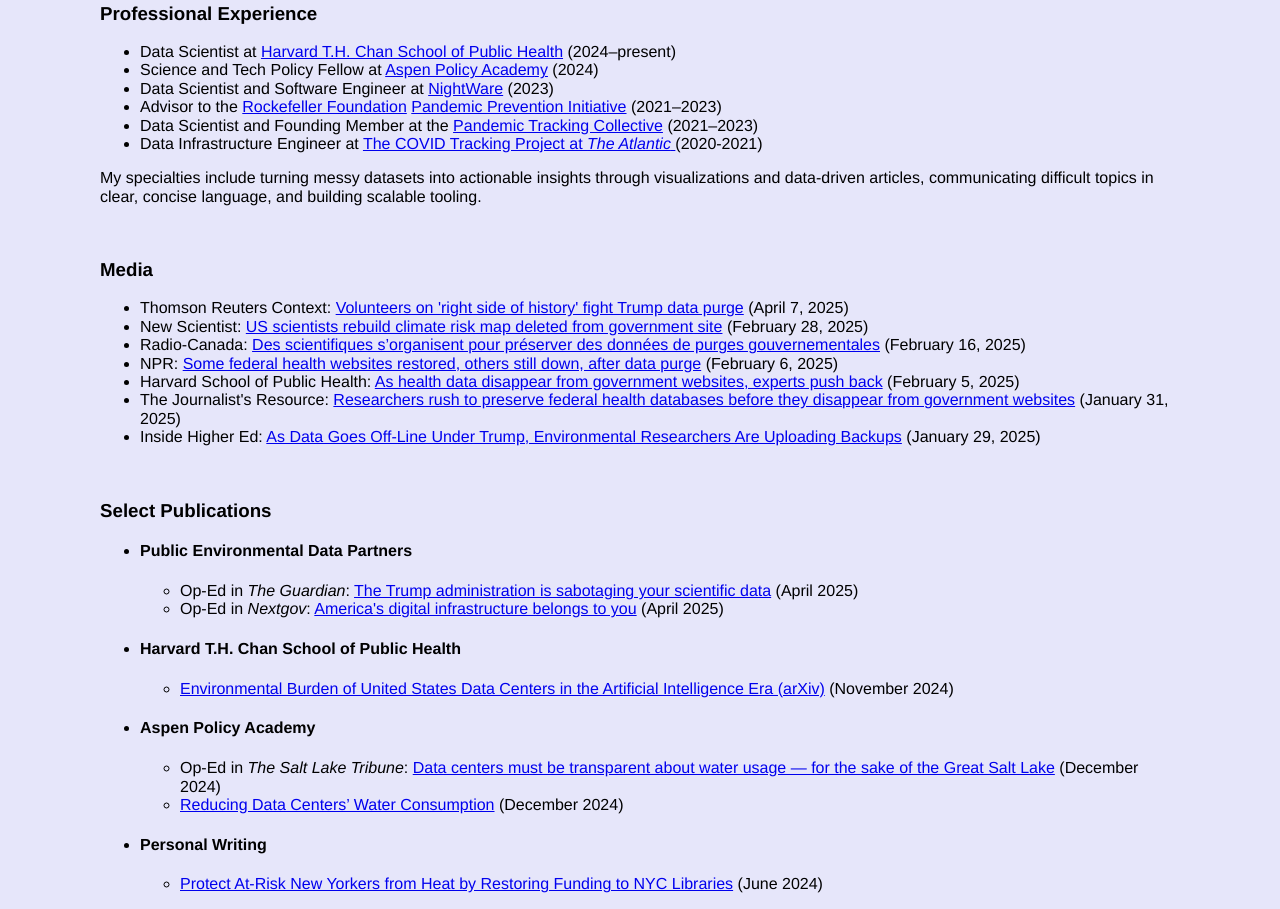
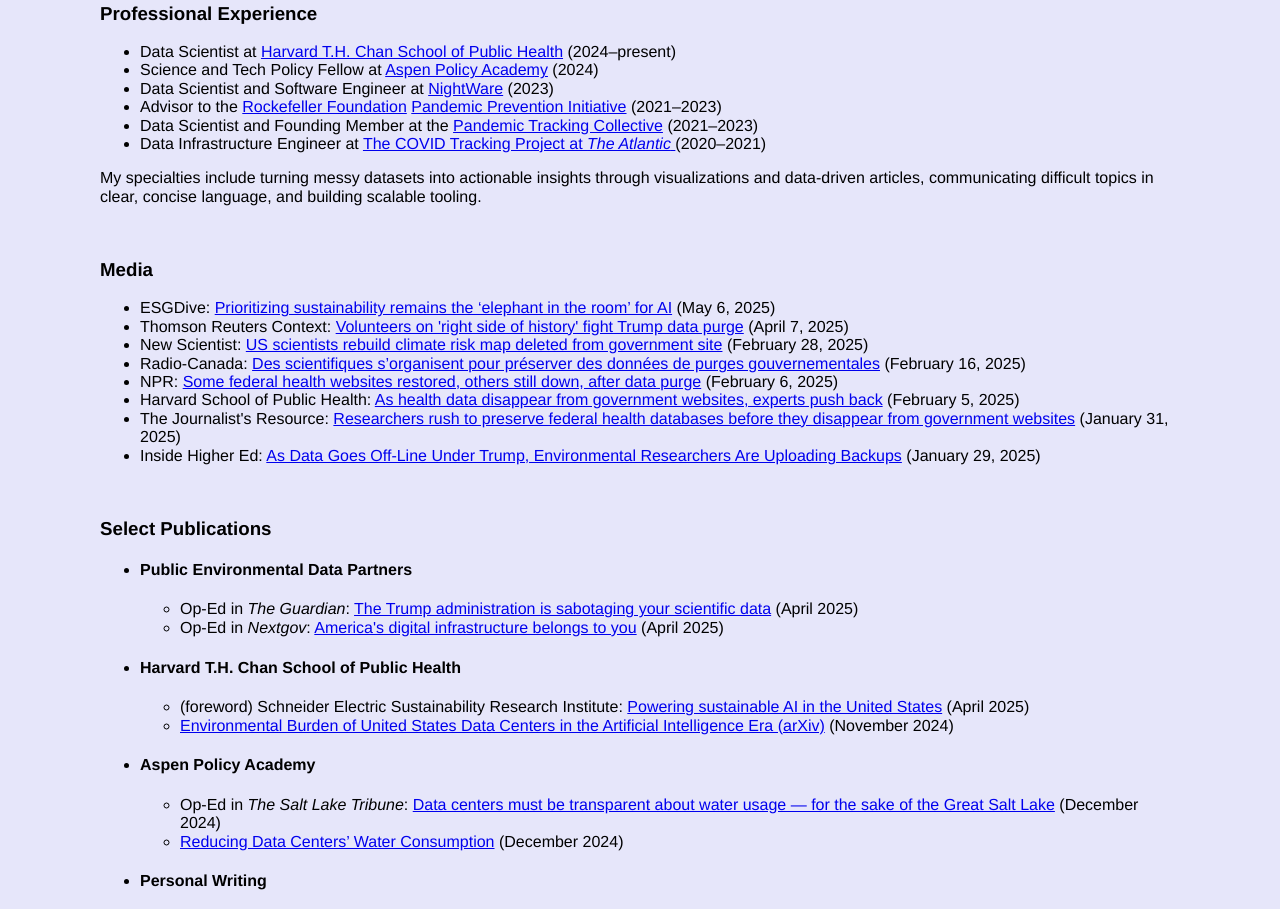
Before and after one commit to gilmourj/gilmourj.github.io, a plain HTML site: page index.html in a window 1280 px wide. Shown: the part 353-1262 px from the top of the page. Drawn offline with nearby package versions, Linux system fonts and the light colour scheme.

Commit message:
Update index.html

```diff
--- a/index.html
+++ b/index.html
@@ -57,13 +57,14 @@
     <li>Data Scientist and Software Engineer at <a target="_blank" rel="noopener noreferrer" href="https://nightware.com/">NightWare</a> (2023)</li>
     <li>Advisor to the <a target="_blank" rel="noopener noreferrer" href="https://www.rockefellerfoundation.org/">Rockefeller Foundation</a> <a target="_blank" rel="noopener noreferrer" href="https://www.rockefellerfoundation.org/initiative/pandemic-prevention-initiative/">Pandemic Prevention Initiative</a> (2021–2023)</li>
     <li>Data Scientist and Founding Member at the <a target="_blank" rel="noopener noreferrer" href="https://pandemictracking.org/">Pandemic Tracking Collective</a> (2021–2023)</li>
-    <li>Data Infrastructure Engineer at <a target="_blank" rel="noopener noreferrer" href="https://covidtracking.com/">The COVID Tracking Project at <i>The Atlantic</i> </a>(2020-2021)</li>
+    <li>Data Infrastructure Engineer at <a target="_blank" rel="noopener noreferrer" href="https://covidtracking.com/">The COVID Tracking Project at <i>The Atlantic</i> </a>(2020–2021)</li>
 </ul>
 <p>My specialties include turning messy datasets into actionable insights through visualizations and data-driven articles, communicating difficult topics in clear, concise language, and building scalable tooling.</p>
 
 <br>
 <h3>Media</h3>
 <ul>
+    <li>ESGDive: <a target="_blank" rel="noopener noreferrer" href="https://www.esgdive.com/news/sustainability-remains-ai-elephant-in-the-room-dc-climate-week/747277/">Prioritizing sustainability remains the ‘elephant in the room’ for AI</a> (May 6, 2025)</li>
     <li>Thomson Reuters Context: <a target="_blank" rel="noopener noreferrer" href="https://www.context.news/digital-rights/volunteers-on-right-side-of-history-fight-trump-data-purge">Volunteers on 'right side of history' fight Trump data purge</a> (April 7, 2025)</li>
     <li>New Scientist: <a target="_blank" rel="noopener noreferrer" href="https://www.newscientist.com/article/2470279-us-scientists-rebuild-climate-risk-map-deleted-from-government-site/">US scientists rebuild climate risk map deleted from government site</a> (February 28, 2025)</li>
     <li>Radio-Canada: <a target="_blank" rel="noopener noreferrer" href="https://ici.radio-canada.ca/ohdio/premiere/emissions/les-annees-lumiere/segments/rattrapage/1993621/mobilisation-scientifiques-americains-details-avec-r-manuguerra">Des scientifiques s’organisent pour préserver des données de purges gouvernementales</a> (February 16, 2025)</li>
@@ -85,7 +86,8 @@
     <li>
         <h4>Harvard T.H. Chan School of Public Health</i></h4>
         <ul>
-          <li><a target="_blank" rel="noopener noreferrer" href="https://arxiv.org/html/2411.09786v1#:~:text=Our%20findings%20reveal%20that%20data,of%20US%20emissions%20in%202023">Environmental Burden of United States Data Centers in the Artificial Intelligence Era (arXiv)</a> (November 2024)</li>
+          <li>(foreword) Schneider Electric Sustainability Research Institute: <a target="_blank" rel="noopener noreferrer" href="https://www.se.com/ww/en/insights/sustainability/sustainability-research-institute/powering-sustainable-ai-in-the-united-states/">Powering sustainable AI in the United States</a> (April 2025)</li>
+          <li><a target="_blank" rel="noopener noreferrer" href="https://arxiv.org/html/2411.09786v1">Environmental Burden of United States Data Centers in the Artificial Intelligence Era (arXiv)</a> (November 2024)</li>
         </ul>
     </li>
     <li>
```
